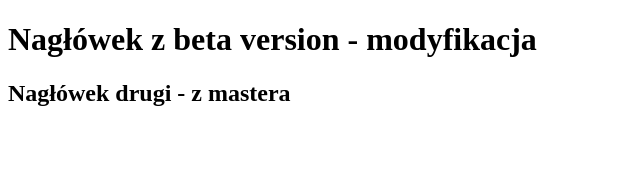
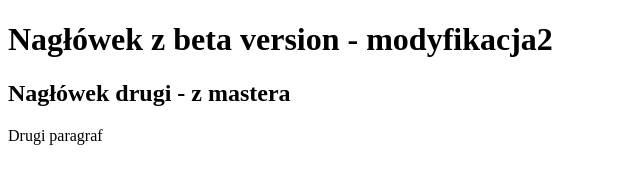
Before and after one commit to Papiernia/github, a plain HTML site: page index.html in a window 1280 px wide. Shown: the whole page, without its empty margins (0-640 px from the left). Drawn offline with Linux system fonts and the light colour scheme.

Commit message:
zmiany na alfa-version

```diff
--- a/index.html
+++ b/index.html
@@ -5,8 +5,8 @@
     <title>Github</title>
 </head>
 <body>
-    <h1>Nagłówek z beta version - modyfikacja</h1>
+    <h1>Nagłówek z beta version - modyfikacja2</h1>
     <h2>Nagłówek drugi - z mastera</h2>
-    </h2>
+    <p>Drugi paragraf</p>
 </body>
 </html>
```
